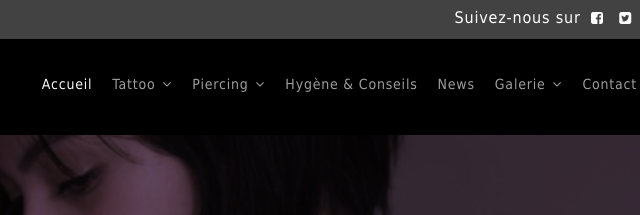
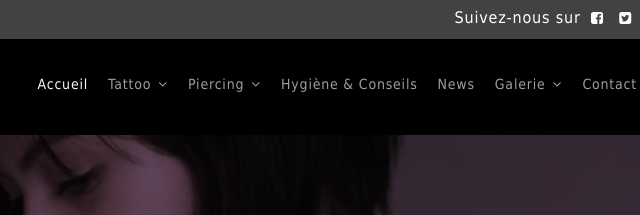
Before and after one commit to IW-Team/PardonMaman, a plain HTML site: page index.html in a window 1280 px wide. Shown: the top 215 px of the page, 573-1213 px from the left. Drawn offline with Linux system fonts and the light colour scheme; files whose address does not match are found by name.

Commit message:
Coquille

```diff
--- a/index.html
+++ b/index.html
@@ -78,7 +78,7 @@
                       <li><a href="#">tarifs</a></li>
                     </ul>
                   </li>
-                  <li> <a href="#">Hygène & Conseils</a></li>
+                  <li> <a href="#">Hygiène & Conseils</a></li>
                   <li> <a href="#">News</a></li>
                   <li><a href="#" class="has-submenu">Galerie</a>
                     <ul class="sub-menu">
@@ -297,7 +297,7 @@
                   <li><a href="#">tarifs</a></li>
                 </ul>
               </li>
-              <li> <a href="#">Hygène & Conseils</a></li>
+              <li> <a href="#">Hygiène & Conseils</a></li>
               <li> <a href="#">News</a></li>
               <li><a href="#">Galerie</a>
                 <ul>
```
Also changed, not shown: pages/chankar.html (+2 -2 lines).
